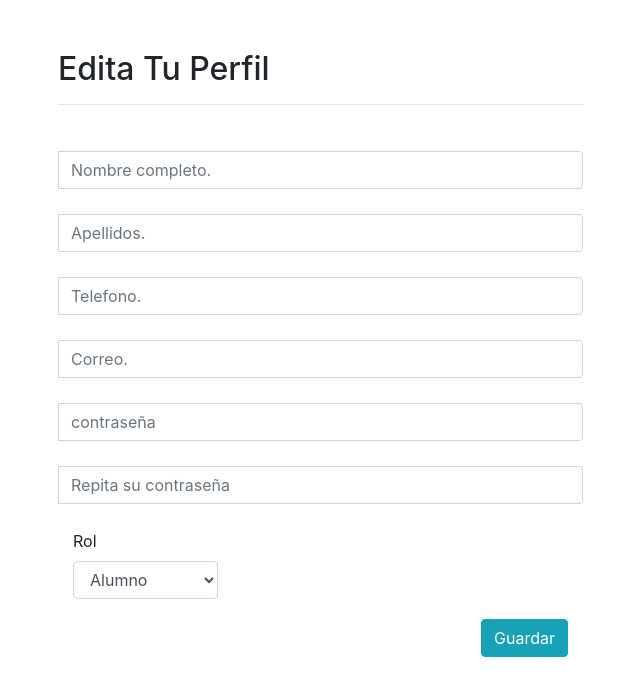
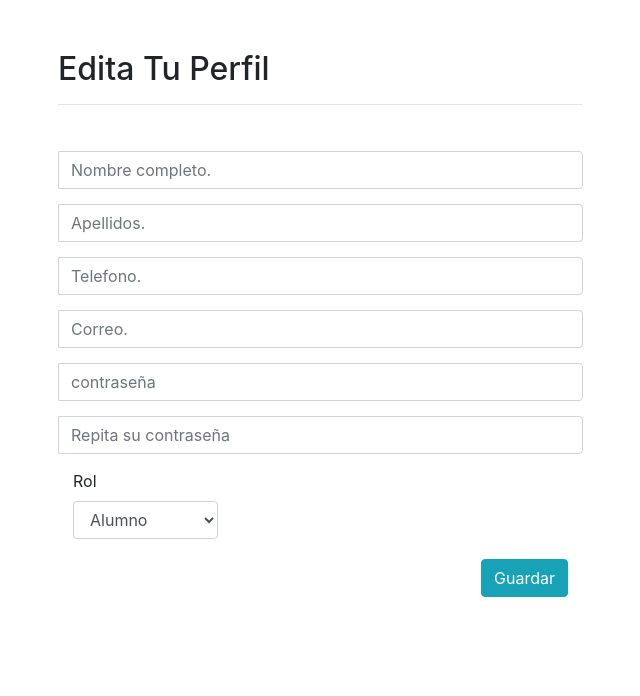
Before and after one commit to CarlosSoto-P/Proyecto-Final, a PHP site: page /editarPerfil.php in a window 1280 px wide. Shown: the part 86-782 px from the top of the page, without its empty margins (42-682 px from the left). Run offline with PHP 8.4, Linux system fonts and the light colour scheme; some libraries are stand-ins or nearby versions.

Commit message:
cambio de espacios en editar perfil(visual)

```diff
--- a/editarPerfil.php
+++ b/editarPerfil.php
@@ -36,34 +36,34 @@
                         <div style="display:none" id="login-alert" class="alert alert-danger col-sm-12"></div>
                         <form id="registerform" class="form-horizontal" role="form">
 
-                            <div style="margin-bottom: 25px" class="input-group">
+                            <div style="margin-bottom: 15px" class="input-group">
                                 <span class="input-group-addon"><i class="glyphicon glyphicon-user"></i></span>
                                 <input id="nombre" type="text" class="form-control" name="username" value=""
                                     placeholder="Nombre completo.">
                             </div>
 
-                            <div style="margin-bottom: 25px" class="input-group">
+                            <div style="margin-bottom: 15px" class="input-group">
                                 <span class="input-group-addon"><i class="glyphicon glyphicon-user"></i></span>
                                 <input id="apellidos" type="text" class="form-control" name="username" value=""
                                     placeholder="Apellidos.">
                             </div>
-                            <div style="margin-bottom: 25px" class="input-group">
+                            <div style="margin-bottom: 15px" class="input-group">
                                 <span class="input-group-addon"><i class="glyphicon glyphicon-user"></i></span>
                                 <input id="telefono" type="text" class="form-control" name="username" value=""
                                     placeholder="Telefono.">
                             </div>
-                            <div style="margin-bottom: 25px" class="input-group">
+                            <div style="margin-bottom: 15px" class="input-group">
                                 <span class="input-group-addon"><i class="glyphicon glyphicon-user"></i></span>
                                 <input id="correo" type="text" class="form-control" name="username" value=""
                                     placeholder="Correo.">
                             </div>
-                            <div style="margin-bottom: 25px" class="input-group">
+                            <div style="margin-bottom: 15px" class="input-group">
                                 <span class="input-group-addon"><i class="glyphicon glyphicon-user"></i></span>
                                 <input id="contraseña" type="password" class="form-control" name="username" value=""
                                     placeholder="contraseña">
                             </div>
 
-                            <div style="margin-bottom: 25px" class="input-group">
+                            <div style="margin-bottom: 15px" class="input-group">
                                 <span class="input-group-addon"><i class="glyphicon glyphicon-user"></i></span>
                                 <input id="contraseñaR" type="password" class="form-control" name="username" value=""
                                     placeholder="Repita su contraseña">
--- a/muro.php
+++ b/muro.php
@@ -111,7 +111,7 @@
 
                         <?php
 
-                            for ($i=0; $i <100; $i++):
+                            for ($i=0; $i <200; $i++):
                             ?>
 
                         <div class="card gedf-card">
```
